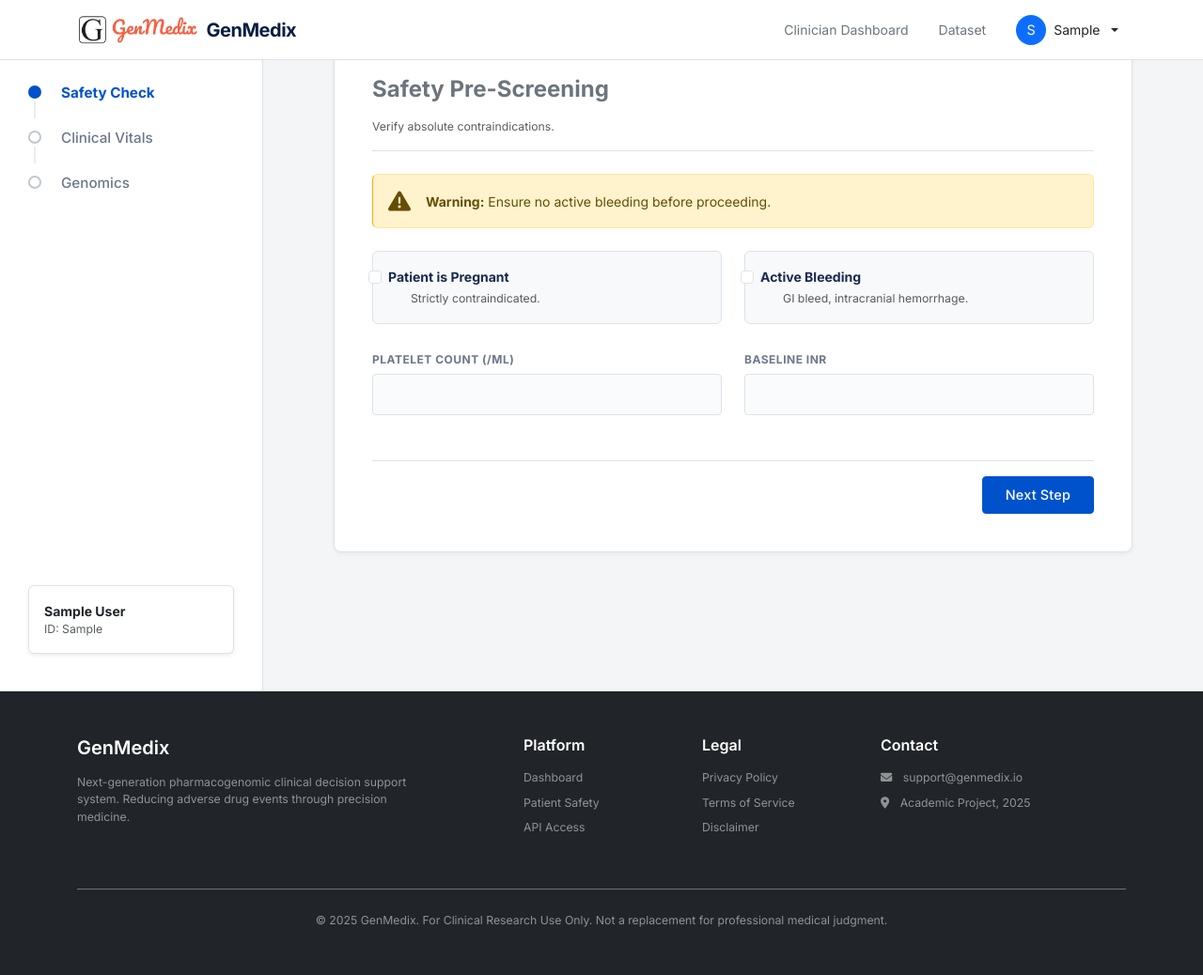
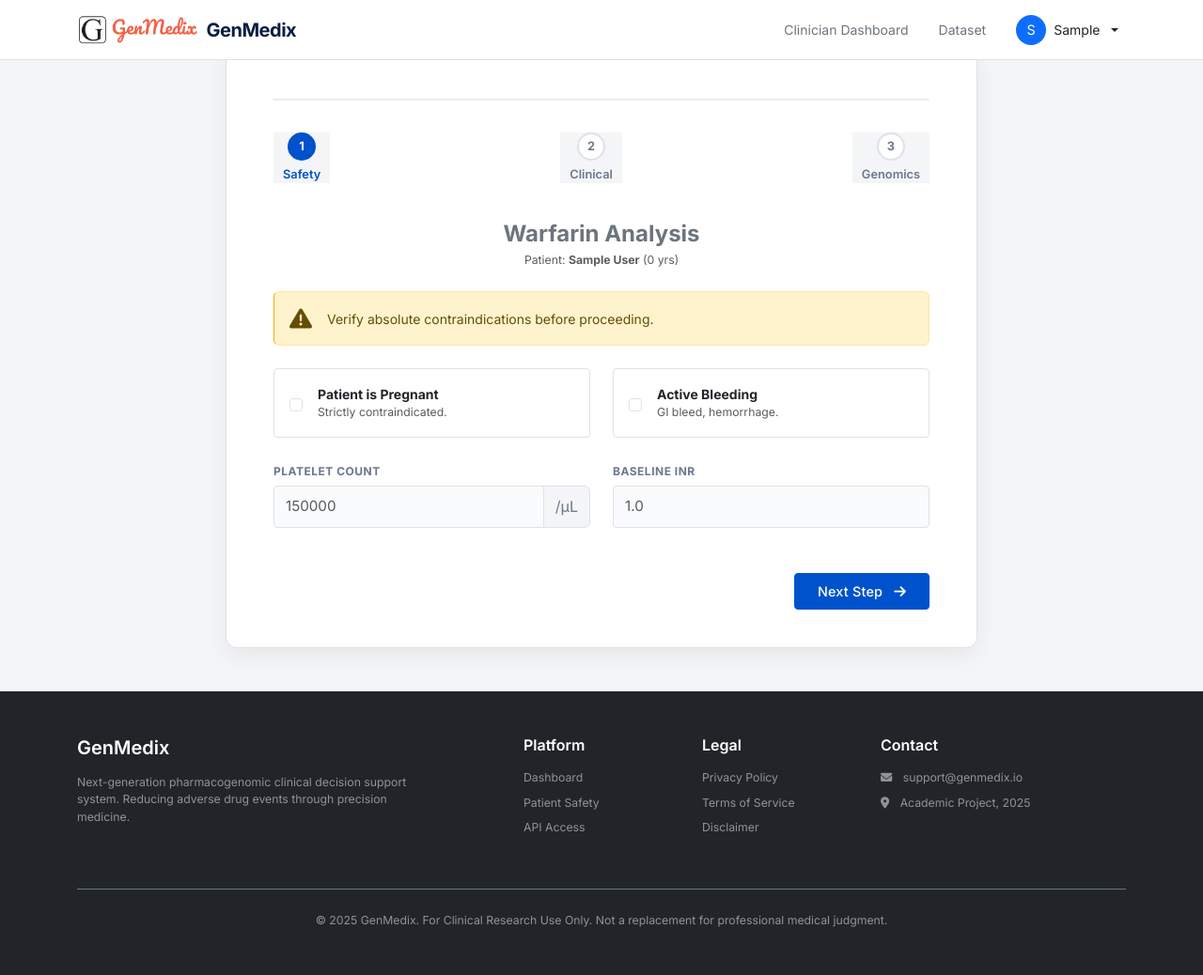
Before and after one commit to Ani811625/GenMedix, a Flask app: page /patient/1/warfarin_form in a window 1280 px wide. Shown: the whole page at 94% size. Run offline with Flask 3, Linux system fonts and the light colour scheme; a user stored in the database is signed in; tables that the repository leaves empty hold one stand-in row (values such as "Sample post").

Commit message:
UI Update

```diff
--- a/static/dist/css/style.css
+++ b/static/dist/css/style.css
@@ -372,3 +372,99 @@ a:hover { color: var(--primary-hover); text-decoration: underline; }
 
 /* Smooth Scroll */
 html { scroll-behavior: smooth; }
+
+/* --- 1. CRITICAL ALERT FIX --- */
+.flash-container {
+    position: fixed;
+    top: 80px; /* Clear the navbar */
+    left: 50%;
+    transform: translateX(-50%);
+    width: 90%;
+    max-width: 600px;
+    z-index: 9999 !important; /* Ensure it is ABOVE the navbar */
+    pointer-events: none;
+}
+.flash-container .alert {
+    pointer-events: auto;
+    box-shadow: 0 5px 15px rgba(0,0,0,0.15);
+    border: 1px solid rgba(0,0,0,0.1);
+}
+
+/* --- 2. CENTRAL FORM LAYOUT (The "Box" Look) --- */
+.central-layout-wrapper {
+    min-height: calc(100vh - 64px);
+    background-color: #f4f5f7; /* Professional Gray Background */
+    display: flex;
+    justify-content: center;
+    align-items: flex-start; /* Start from top, don't center vertically */
+    padding-top: 50px;
+    padding-bottom: 50px;
+}
+
+.central-card {
+    background: #ffffff;
+    width: 100%;
+    max-width: 800px; /* Perfect reading width */
+    border-radius: 12px;
+    border: 1px solid #dfe1e6;
+    box-shadow: 0 8px 24px rgba(0,0,0,0.06); /* Soft, expensive shadow */
+    padding: 40px 50px;
+    position: relative;
+}
+
+/* Auth boxes are narrower */
+.central-card.auth-card-width {
+    max-width: 480px;
+}
+
+/* --- 3. HORIZONTAL WIZARD STEPPER (For the Box Layout) --- */
+.wizard-stepper {
+    display: flex;
+    justify-content: space-between;
+    margin-bottom: 40px;
+    position: relative;
+}
+.wizard-stepper::before {
+    content: '';
+    position: absolute;
+    top: 14px;
+    left: 0;
+    right: 0;
+    height: 2px;
+    background: #ebecf0;
+    z-index: 0;
+}
+.wizard-step {
+    position: relative;
+    z-index: 1;
+    background: #f4f5f7; /* Matches body bg to hide line behind number */
+    padding: 0 10px;
+    text-align: center;
+    color: var(--text-muted);
+    font-size: 0.8rem;
+    font-weight: 600;
+}
+.wizard-number {
+    width: 30px;
+    height: 30px;
+    background: #fff;
+    border: 2px solid #dfe1e6;
+    border-radius: 50%;
+    display: flex;
+    align-items: center;
+    justify-content: center;
+    margin: 0 auto 5px auto;
+    font-weight: 700;
+    transition: all 0.3s;
+}
+.wizard-step.active .wizard-number {
+    border-color: var(--primary);
+    background: var(--primary);
+    color: white;
+}
+.wizard-step.active { color: var(--primary); }
+.wizard-step.completed .wizard-number {
+    background: var(--success);
+    border-color: var(--success);
+    color: white;
+}
--- a/templates/warfarin_form.html
+++ b/templates/warfarin_form.html
@@ -1,23 +1,29 @@
 {% extends "base.html" %}
-{% block title %}Clinical Assessment - {{ patient.full_name }}{% endblock %}
+{% block title %}Prediction - {{ patient.full_name }}{% endblock %}
 
 {% block content %}
-<div class="split-layout">
+<div class="central-layout-wrapper">
+    <div class="central-card">
 
-    <div class="split-sidebar" style="padding-top: 50px;">
-        <h5 class="mb-4 text-uppercase text-muted ls-1" style="font-size: 0.75rem;">Protocol</h5>
-        <div class="step-indicator active" id="nav-step1">Safety Check <div class="step-line"></div></div>
-        <div class="step-indicator" id="nav-step2">Clinical Vitals <div class="step-line"></div></div>
-        <div class="step-indicator" id="nav-step3">Genomics</div>
-
-        <div class="mt-auto p-3 bg-white border rounded shadow-sm">
-            <div class="fw-bold text-dark">{{ patient.full_name }}</div>
-            <div class="small text-muted">ID: {{ patient.aadhar }}</div>
+        <div class="wizard-stepper" style="padding-top: 50px;">
+            <div class="wizard-step active" id="head-step1">
+                <div class="wizard-number">1</div>
+                <div>Safety</div>
+            </div>
+            <div class="wizard-step" id="head-step2">
+                <div class="wizard-number">2</div>
+                <div>Clinical</div>
+            </div>
+            <div class="wizard-step" id="head-step3">
+                <div class="wizard-number">3</div>
+                <div>Genomics</div>
             </div>
         </div>
 
-    <div class="split-content">
-        <div class="clinical-card">
+        <div class="text-center mb-4">
+            <h4 class="fw-bold text-secondary mb-1">Warfarin Analysis</h4>
+            <p class="text-muted small">Patient: <strong>{{ patient.full_name }}</strong> ({{ calculated_age }} yrs)</p>
+        </div>
 
         <form action="{{ url_for('generate_warfarin_report', patient_id=patient.id) }}" method="POST" id="wizardForm">
             <input type="hidden" name="doctor_name" value="{{ current_user.full_name }}">
@@ -29,49 +35,50 @@
             <input type="hidden" name="Age" value="{{ calculated_age }}">
 
             <div class="form-section" id="step1">
-                    <h4 class="mb-3 fw-bold text-secondary">Safety Pre-Screening</h4>
-                    <p class="text-muted small mb-4 pb-3 border-bottom">Verify absolute contraindications.</p>
-
                 <div class="alert alert-warning d-flex align-items-center mb-4">
                     <i class="fas fa-exclamation-triangle me-3 fs-4"></i>
-                        <div><strong>Warning:</strong> Ensure no active bleeding before proceeding.</div>
+                    <div>Verify absolute contraindications before proceeding.</div>
                 </div>
 
                 <div class="row g-4">
                     <div class="col-md-6">
-                            <div class="form-check p-3 border rounded bg-light">
-                                <input class="form-check-input" type="checkbox" name="is_pregnant" id="is_pregnant" value="yes">
-                                <label class="form-check-label fw-bold" for="is_pregnant">Patient is Pregnant</label>
-                                <div class="small text-muted mt-1 ms-4">Strictly contraindicated.</div>
+                        <label class="selection-card h-100 d-flex align-items-center">
+                            <input class="form-check-input me-3" type="checkbox" name="is_pregnant" id="is_pregnant" value="yes">
+                            <div>
+                                <div class="fw-bold text-dark">Patient is Pregnant</div>
+                                <div class="small text-muted">Strictly contraindicated.</div>
                             </div>
+                        </label>
                     </div>
                     <div class="col-md-6">
-                            <div class="form-check p-3 border rounded bg-light">
-                                <input class="form-check-input" type="checkbox" name="active_bleeding" id="active_bleeding" value="yes">
-                                <label class="form-check-label fw-bold" for="active_bleeding">Active Bleeding</label>
-                                <div class="small text-muted mt-1 ms-4">GI bleed, intracranial hemorrhage.</div>
+                        <label class="selection-card h-100 d-flex align-items-center">
+                            <input class="form-check-input me-3" type="checkbox" name="active_bleeding" id="active_bleeding" value="yes">
+                            <div>
+                                <div class="fw-bold text-dark">Active Bleeding</div>
+                                <div class="small text-muted">GI bleed, hemorrhage.</div>
                             </div>
+                        </label>
                     </div>
                     <div class="col-md-6">
-                            <label class="form-label">Platelet Count (/µL)</label>
-                            <input type="number" class="form-control" id="platelet_count" name="platelet_count">
+                        <label class="form-label">Platelet Count</label>
+                        <div class="input-group">
+                            <input type="number" class="form-control" id="platelet_count" name="platelet_count" placeholder="150000">
+                            <span class="input-group-text">/µL</span>
+                        </div>
                         <div class="form-text text-danger d-none fw-bold" id="platelet-warning">Critical: < 50k</div>
                     </div>
                     <div class="col-md-6">
                         <label class="form-label">Baseline INR</label>
-                            <input type="number" step="0.1" class="form-control" name="baseline_inr">
+                        <input type="number" step="0.1" class="form-control" name="baseline_inr" placeholder="1.0">
                     </div>
                 </div>
 
-                    <div class="text-end mt-5 pt-3 border-top">
-                        <button type="button" class="btn btn-primary px-4" onclick="nextStep(2)">Next Step</button>
+                <div class="text-end mt-5">
+                    <button type="button" class="btn btn-primary px-4" onclick="nextStep(2)">Next Step <i class="fas fa-arrow-right ms-2"></i></button>
                 </div>
             </div>
 
             <div class="form-section d-none" id="step2">
-                    <h4 class="mb-3 fw-bold text-secondary">Clinical Parameters</h4>
-                    <p class="text-muted small mb-4 pb-3 border-bottom">Enter physical metrics and meds.</p>
-
                 <div class="row g-4">
                     <div class="col-md-6">
                         <label class="form-label">Height (cm)</label>
@@ -82,40 +89,38 @@
                         <input type="number" step="0.1" class="form-control" id="Weight__kg_" name="Weight__kg_" required>
                     </div>
                     <div class="col-md-12">
-                            <label class="form-label">Race</label>
+                        <label class="form-label">Race / Ethnicity</label>
                         <select class="form-select" name="Race" required>
                             <option value="" selected disabled>Select...</option>
                             <option value="Race_White">White / Caucasian</option>
                             <option value="Race_Asian">Asian</option>
                             <option value="Race_Black or African American">Black / African American</option>
-                                <option value="Race_Unknown">Unknown / Other</option>
+                            <option value="Race_Unknown">Unknown</option>
                         </select>
                     </div>
-
                     <div class="col-12">
                         <label class="form-label text-primary">Interactions</label>
                         <div class="row g-2">
-                                <div class="col-6"><div class="p-2 border rounded"><input type="checkbox" name="interacting_drugs" value="Amiodarone"> Amiodarone</div></div>
-                                <div class="col-6"><div class="p-2 border rounded"><input type="checkbox" name="interacting_drugs" value="Fluconazole"> Fluconazole</div></div>
-                                <div class="col-6"><div class="p-2 border rounded"><input type="checkbox" name="interacting_drugs" value="Rifampin"> Rifampin</div></div>
-                                <div class="col-6"><div class="p-2 border rounded"><input type="checkbox" name="interacting_drugs" value="Carbamazepine"> Carbamazepine</div></div>
+                            <div class="col-6"><label class="selection-card py-2"><input class="form-check-input me-2" type="checkbox" name="interacting_drugs" value="Amiodarone"> Amiodarone</label></div>
+                            <div class="col-6"><label class="selection-card py-2"><input class="form-check-input me-2" type="checkbox" name="interacting_drugs" value="Fluconazole"> Fluconazole</label></div>
+                            <div class="col-6"><label class="selection-card py-2"><input class="form-check-input me-2" type="checkbox" name="interacting_drugs" value="Rifampin"> Rifampin</label></div>
+                            <div class="col-6"><label class="selection-card py-2"><input class="form-check-input me-2" type="checkbox" name="interacting_drugs" value="Carbamazepine"> Carbamazepine</label></div>
                         </div>
                     </div>
                 </div>
-
-                    <div class="d-flex justify-content-between mt-5 pt-3 border-top">
+                <div class="d-flex justify-content-between mt-5">
                     <button type="button" class="btn btn-outline-secondary" onclick="prevStep(1)">Back</button>
                     <button type="button" class="btn btn-primary px-4" onclick="nextStep(3)">Next Step</button>
                 </div>
             </div>
 
             <div class="form-section d-none" id="step3">
-                    <h4 class="mb-3 fw-bold text-secondary">Genomic Profile</h4>
-                    <p class="text-muted small mb-4 pb-3 border-bottom">Optional variant data.</p>
-
+                <div class="alert alert-info small mb-4">
+                    <i class="fas fa-info-circle me-2"></i> Leave blank if genomic data is unavailable.
+                </div>
                 <div class="row g-4">
                     <div class="col-md-6">
-                            <label class="form-label">CYP2C9</label>
+                        <label class="form-label">CYP2C9 Genotype</label>
                         <select class="form-select" name="CYP2C9_genotypes">
                             <option value="">Not Available</option>
                             <option value="CYP2C9_genotypes_*1/*1">*1/*1 (Normal)</option>
@@ -127,7 +132,7 @@
                         </select>
                     </div>
                     <div class="col-md-6">
-                            <label class="form-label">VKORC1</label>
+                        <label class="form-label">VKORC1 Genotype</label>
                         <select class="form-select" name="VKORC1_genotype">
                             <option value="">Not Available</option>
                             <option value="VKORC1_genotype_G/G">G/G (Normal)</option>
@@ -136,20 +141,22 @@
                         </select>
                     </div>
                 </div>
-
-                    <div class="d-flex justify-content-between mt-5 pt-3 border-top">
+                <div class="d-flex justify-content-between mt-5">
                     <button type="button" class="btn btn-outline-secondary" onclick="prevStep(2)">Back</button>
                     <button type="submit" class="btn btn-success px-5 shadow-sm">Generate Report</button>
                 </div>
             </div>
-
         </form>
-        </div>
     </div>
 </div>
 
 <script>
-    // Keep your existing JS Logic here
+    function updateStepper(step) {
+        document.querySelectorAll('.wizard-step').forEach(el => el.classList.remove('active', 'completed'));
+        for(let i=1; i<step; i++) document.getElementById('head-step'+i).classList.add('completed');
+        document.getElementById('head-step'+step).classList.add('active');
+    }
+
     function nextStep(step) {
         if(step === 2 && (document.getElementById('is_pregnant').checked || document.getElementById('active_bleeding').checked)) {
            if(!confirm("⚠️ High Risk Flagged. Proceed anyway?")) return;
@@ -159,20 +166,20 @@
         }
         document.querySelectorAll('.form-section').forEach(el => el.classList.add('d-none'));
         document.getElementById('step' + step).classList.remove('d-none');
+        updateStepper(step);
+    }
 
-        document.querySelectorAll('.step-indicator').forEach(el => el.classList.remove('active'));
-        document.getElementById('nav-step'+step).classList.add('active');
-    }
     function prevStep(step) {
         document.querySelectorAll('.form-section').forEach(el => el.classList.add('d-none'));
         document.getElementById('step' + step).classList.remove('d-none');
-        document.querySelectorAll('.step-indicator').forEach(el => el.classList.remove('active'));
-        document.getElementById('nav-step'+step).classList.add('active');
+        updateStepper(step);
     }
+
     document.getElementById('platelet_count').addEventListener('input', function(e) {
         const val = parseInt(e.target.value);
-        if(val && val < 50000) document.getElementById('platelet-warning').classList.remove('d-none');
-        else document.getElementById('platelet-warning').classList.add('d-none');
+        const warning = document.getElementById('platelet-warning');
+        if(val && val < 50000) warning.classList.remove('d-none');
+        else warning.classList.add('d-none');
     });
 </script>
 {% endblock %}
```
Also changed, not shown: templates/add_patient.html (+23 -31 lines), templates/login.html (+16 -11 lines), templates/register.html (+14 -13 lines). Lines whose indentation alone changed are shown as unchanged.
